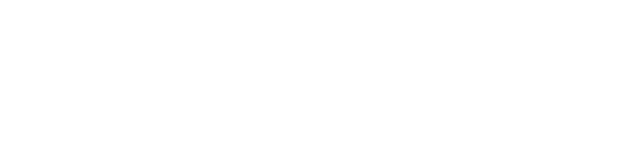
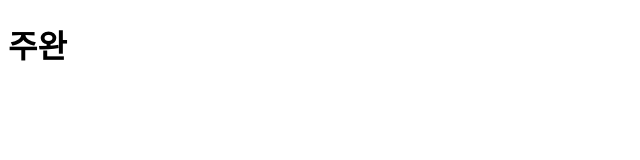
Before and after one commit to romancer06/GIMPO, a plain HTML site: page index.html in a window 1280 px wide. Shown: the whole page, without its empty margins (0-640 px from the left). Drawn offline with Linux system fonts and the light colour scheme.

Commit message:
첫 커밋

```diff
--- a/index.html
+++ b/index.html
@@ -5,6 +5,6 @@
     <title>우리 도시 김포</title>
 </head>
 <body>
-
+    <h1>주완</h1>
 </body>
 </html>
```
